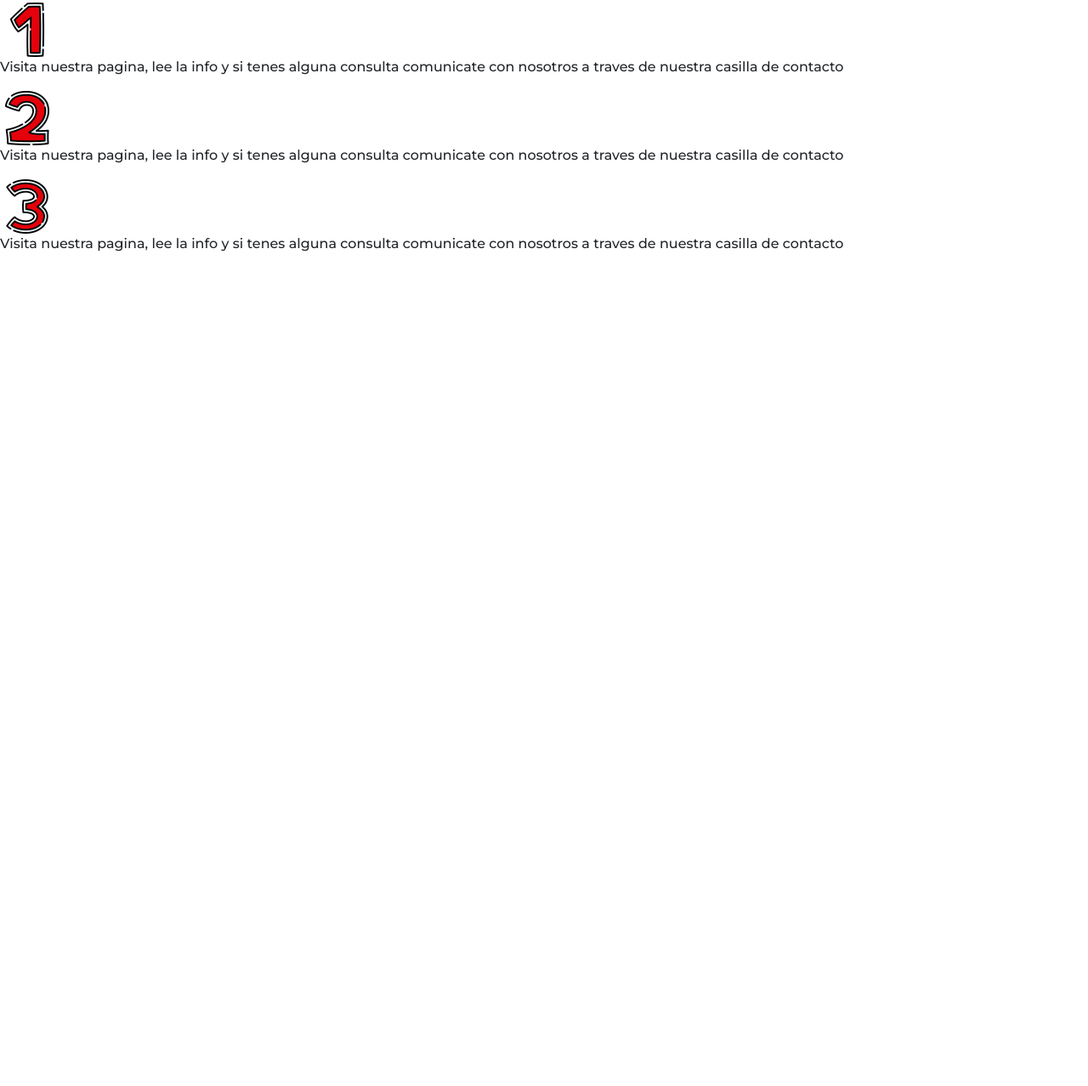
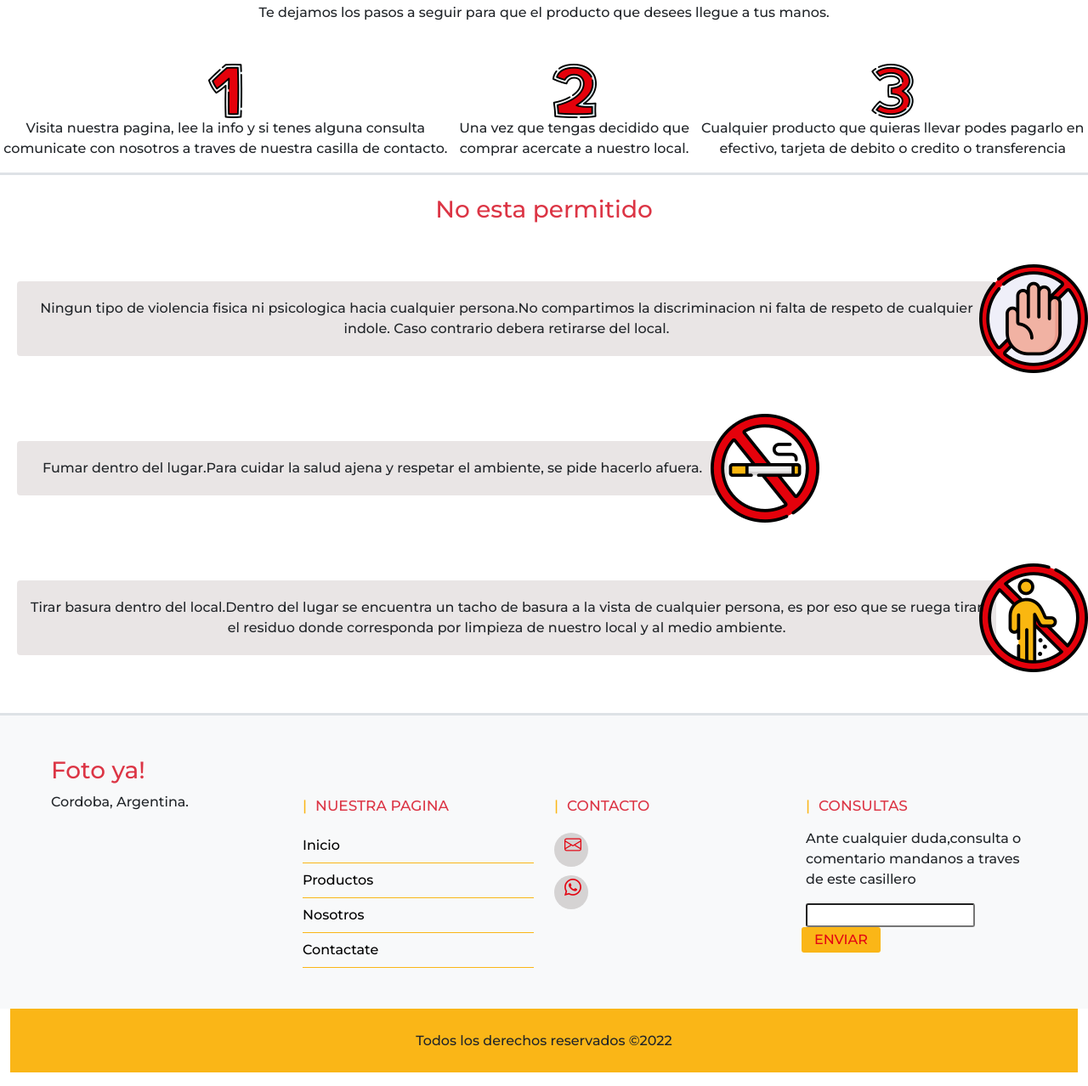
Before and after one commit to biancaurbisaglia/Pagina-Fotoya, a website: page pages/info.html in a window 1280 px wide. Shown: the part 478-1756 px from the top of the page at 85% size. Before the commit the page ends 800 px from the top, so only its background shows below. Drawn offline with nearby package versions, Linux system fonts and the light colour scheme.

Commit message:
Modifico info

```diff
--- a/pages/info.html
+++ b/pages/info.html
@@ -1,5 +1,6 @@
 <!DOCTYPE html>
 <html lang="en">
+
 <head>
     <meta charset="UTF-8">
     <meta http-equiv="X-UA-Compatible" content="IE=edge">
@@ -17,6 +18,7 @@
     <!-- CSS propio -->
     <link rel="stylesheet" href="/css/styles.css">
 </head>
+
 <body>
     <!--------------------------------- Encabezado----------------------------- -->
     <header>
@@ -65,67 +67,128 @@
                 <h1 class="text-center mt-4">¡Atencion!</h1>
 
             </div>
-            <div class="text-center mb-2">
-                <img  src="/img/advertencia.png" alt="logoadvertencia">
+            <div class="text-center mb-5">
+                <img src="/img/advertencia.png" alt="logoadvertencia">
             </div>
             <div class="w-100 text-center ">
-                <p>Esta pagina no esta desarrollada como e-commerce, sino mas bien su objetivo es brindar la mayor cantidad de informacion para que nuestros clientes puedan llegar a nuestro local con conviccion.</p>
+                <p>Esta pagina no esta desarrollada como e-commerce, sino mas bien su objetivo es brindar la mayor
+                    cantidad de informacion para que nuestros clientes puedan llegar a nuestro local con conviccion.</p>
             </div>
         </section>
 
         <!-- --------------------------------Pasos----------------------------------- -->
 
-<section class="info">
+        <section class="info border-bottom border-3 ">
             <div class="centro">
                 <div>
                     <h3 class="text-center text-danger mt-4">¿Como hacer para comprar nuestros productos?</h3>
-            <p class="descripcion text-center ">
+                    <p class="descripcion text-center mb-5">
                         Te dejamos los pasos a seguir para que el producto que desees llegue a tus manos.
                     </p>
                 </div>
-        <div class="pasos">
-            <div>
+                <div class="pasos d-flex ">
+                    <div class="text-center ">
                         <img src="/img/numero-uno.png" alt="logonumero1">
                         <div>
-                    <p>Visita nuestra pagina, lee la info y si tenes alguna consulta comunicate con nosotros a traves de nuestra casilla de contacto<a href=""></a></p>
+                            <p>Visita nuestra pagina, lee la info y si tenes alguna consulta comunicate con nosotros a
+                                traves de nuestra casilla de contacto.<a href=""></a></p>
                         </div>
 
                     </div>
-            <div>
+                    <div class="text-center">
                         <img src="/img/numero-dos.png" alt="logonumero2">
                         <div>
-                    <p>Visita nuestra pagina, lee la info y si tenes alguna consulta comunicate con nosotros a traves de nuestra casilla de contacto<a href=""></a></p>
+                            <p>Una vez que tengas decidido que comprar acercate a nuestro local.<a href=""></a></p>
                         </div>
                     </div>
-            <div>
+                    <div class="text-center">
                         <img src="/img/numero-tres.png" alt="logonumero3">
                         <div>
-                    <p>Visita nuestra pagina, lee la info y si tenes alguna consulta comunicate con nosotros a traves de nuestra casilla de contacto<a href=""></a></p>
+                            <p>Cualquier producto que quieras llevar podes pagarlo en efectivo, tarjeta de debito o
+                                credito o transferencia<a href=""></a></p>
+                        </div>
                     </div>
                 </div>
 
             </div>
-        <div id="derecha"></div>
-    </div>
 
         </section>
 
+        <!-- --------------------------No permitido-------------------------- -->
 
+        <section class="no border-bottom border-3 ">
+            <div>
+                <h3 class="text-center text-danger mt-4 mb-5">No esta permitido</h3>
+            </div>
+            <div>
+                <div class="d-flex align-items-center mb-5 ">
+                    <div class="text-center">
+                        <p>Ningun tipo de violencia fisica ni psicologica hacia cualquier persona.No compartimos la
+                            discriminacion ni falta de respeto de cualquier indole. Caso contrario debera retirarse del
+                            local.</p>
+                    </div>
+                    <div class="text-center">
+                        <img src="/img/detener-la-violencia.png" alt="logonoalaviolencia">
+                    </div>
+                </div>
+                <div class="d-flex align-items-center mb-5">
+                    <div>
+                        <p>Fumar dentro del lugar.Para cuidar la salud ajena y respetar el ambiente, se pide hacerlo
+                            afuera.</p>
+                    </div>
+                    <div class="text-center">
+                        <img src="/img/no-fumar.png" alt="logonotirarbasura">
+                    </div>
+                </div>
+                <div class="d-flex align-items-center mb-5">
+                    <div>
+                        <p>Tirar basura dentro del local.Dentro del lugar se encuentra un tacho de basura a la vista de
+                            cualquier persona, es por eso que se ruega tirar el residuo donde corresponda por limpieza
+                            de nuestro local y al medio ambiente.</p>
+                    </div>
+                    <div>
+                        <img src="/img/no-tirar-basura.png" alt="logonoalaviolencia">
+                    </div>
+                </div>
+            </div>
+        </section>
+    </main>
+<!------------------- Pie de pagina----------------------------- -->
 
+    <footer class="container-fluid">
+        <div class="row p-5 bg-light">
+            <div class="col-xs-12 col-md-6 col-lg-3">
+                <h3 class="text-danger mb-2">Foto ya!</h3>
+                <p>Cordoba, Argentina.</p>
+            </div>
+            <div class="col-xs-12 col-md-6 col-lg-3 segment-two">
+                <h3 class="text-danger mb-3 mt-5">Nuestra pagina</h3>
+                            <ul>
+                                <li><a href="/index.html">Inicio</a></li>
+                                <li><a href="/pages/productos.html">Productos</a></li>
+                                <li><a href="/pages/nosotros.html">Nosotros</a></li>
+                                <li><a href="/pages/contacto.html">Contactate</a></li>
+                            </ul>
+            </div>
+            <div class="col-xs-12 col-md-6 col-lg-3 segment-three">
+                <h2 class="text-danger mb-3 mt-5">Contacto</h2>
+                            <ul>
+                                <li><a href="#"><i class="bi bi-envelope"></i></a></li>
+                                <li><a href="#"><i class="bi bi-whatsapp"></i></a></li>
+                            </ul>
+            </div>
+            <div class="col-xs-12 col-md-6 col-lg-3 segment-four">
+                <h2 class="text-danger mb-3 mt-5">Consultas</h2>
+                            <p>Ante cualquier duda,consulta o comentario mandanos a traves de este casillero</p>
+                            <form action="">
+                                <input type="email">
+                                <input type="submit" value="Enviar">
+                            </form>
+            </div>
+        </div>
 
-
-
-
-
-
-
-
-
-
-
-
-
-    </main>
+            <p class="footer-bottom-text">Todos los derechos reservados &copy;2022</p>
+    </footer>
 
 
     <!-- JavaScript Bundle with Popper -->
@@ -133,4 +196,5 @@
         integrity="sha384-pprn3073KE6tl6bjs2QrFaJGz5/SUsLqktiwsUTF55Jfv3qYSDhgCecCxMW52nD2" crossorigin="anonymous">
     </script>
 </body>
+
 </html>
--- a/scss/partials/_info.scss
+++ b/scss/partials/_info.scss
@@ -6,24 +6,16 @@
     }
 }
 
-/* -------------------------- */
+/* -------------------------- No permitido-------------------------*/
 
-#contenidos{
-    background: $color-three;
-    width: 100%;
-    height: auto;
-    overflow: hidden;
-    #centro{
-        width: 800px;
-        margin: auto;
-        border: 1px solid;
-        height: auto;
-        overflow: hidden;
-        #izquierda{
-            width: 390px;
-            height: auto;
-            overflow: hidden;
-            border: 1px solid;
-        }
+.no{
+    p{
+        width: 100%;
+        text-align: center;
+        background-color: $color-three;
+        border-radius: 4px ;
+        padding: 20px 10px;
+        margin: 0 20px;
     }
+
 }
```
Also changed, not shown: css/styles.css, img/detener-la-violencia.png (added), img/no-fumar.png (added), img/no-tirar-basura.png (added). Lines whose indentation alone changed are shown as unchanged.
